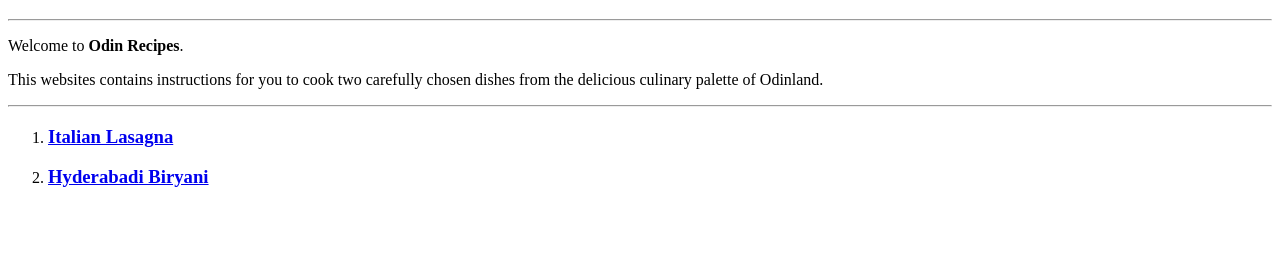
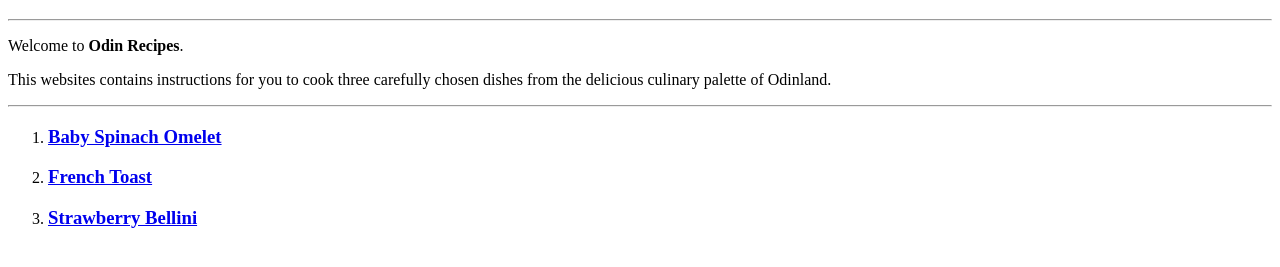
Before and after one commit to deekshithpatel10/odin-recipes, a plain HTML site: page index.html in a window 1280 px wide. Shown: the part 71-338 px from the top of the page. Drawn offline with Linux system fonts and the light colour scheme.

Commit message:
Improve index.html, add link to Bellini

```diff
--- a/index.html
+++ b/index.html
@@ -12,13 +12,14 @@
         <p>Welcome to <strong>Odin Recipes</strong>.</p>
         <p>
             This websites contains instructions for you to cook
-            two carefully chosen dishes from the delicious culinary
+            three carefully chosen dishes from the delicious culinary
             palette of Odinland.
         </p>
         <hr>
         <ol>
-            <li><h3><a href="recipes/lasagna.html">Italian Lasagna</a></h3></li>
-            <li><h3><a href="recipes/biryani.html">Hyderabadi Biryani</a></h3></li>
+            <li><h3><a href="recipes/omelet.html">Baby Spinach Omelet</a></h3></li>
+            <li><h3><a href="recipes/toast.html">French Toast</a></h3></li>
+            <li><h3><a href="recipes/bellini.html">Strawberry Bellini</a></h3></li>
         </ol>
     </body>
 </html>
```
